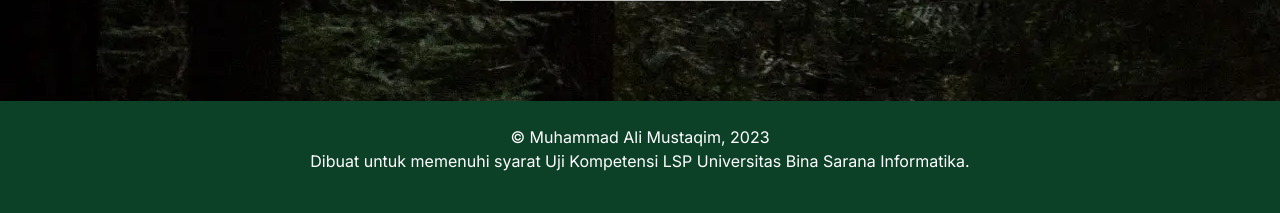
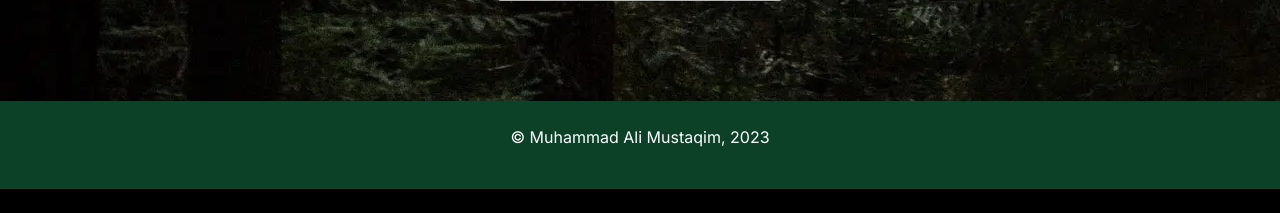
Before and after one commit to muhali16/company-profile-forest-coffee, a PHP site: page / in a window 1280 px wide. Shown: the part 1485-1698 px from the top of the page. After the commit the page ends 1674 px from the top, so only its background shows below. Run offline with PHP 8.4, Linux system fonts and the light colour scheme; data that the repository does not hold is empty.

Commit message:
update footer

```diff
--- a/index.php
+++ b/index.php
@@ -16,7 +16,7 @@ include 'database/store.php';
 */
 
 define( 'BASE_URL', 'http://' . $_SERVER['SERVER_NAME'] . "/lsp_bsi");
-$req_uri = explode('/',$_SERVER['REQUEST_URI'] );
+$req_uri = explode('/',$_SERVER['REQUEST_URI']);
 
 /**
  * Baris ini digunakan untuk menemukan enpoint dari url
@@ -123,7 +123,7 @@ if(isset($_POST['send'])){
     <!-- Footer -->
     <footer class="bg-green py-4">
         <div class="container text-center">
-            <Dibuat class="fs-6 text-white text-thin">&#169; Muhammad Ali Mustaqim, 2023<br>Dibuat untuk memenuhi syarat Uji Kompetensi LSP Universitas Bina Sarana Informatika.</p>
+            <Dibuat class="fs-6 text-white text-thin">&#169; Muhammad Ali Mustaqim, 2023</p>
         </div>
     </footer>
     <!-- End Footer -->
```
